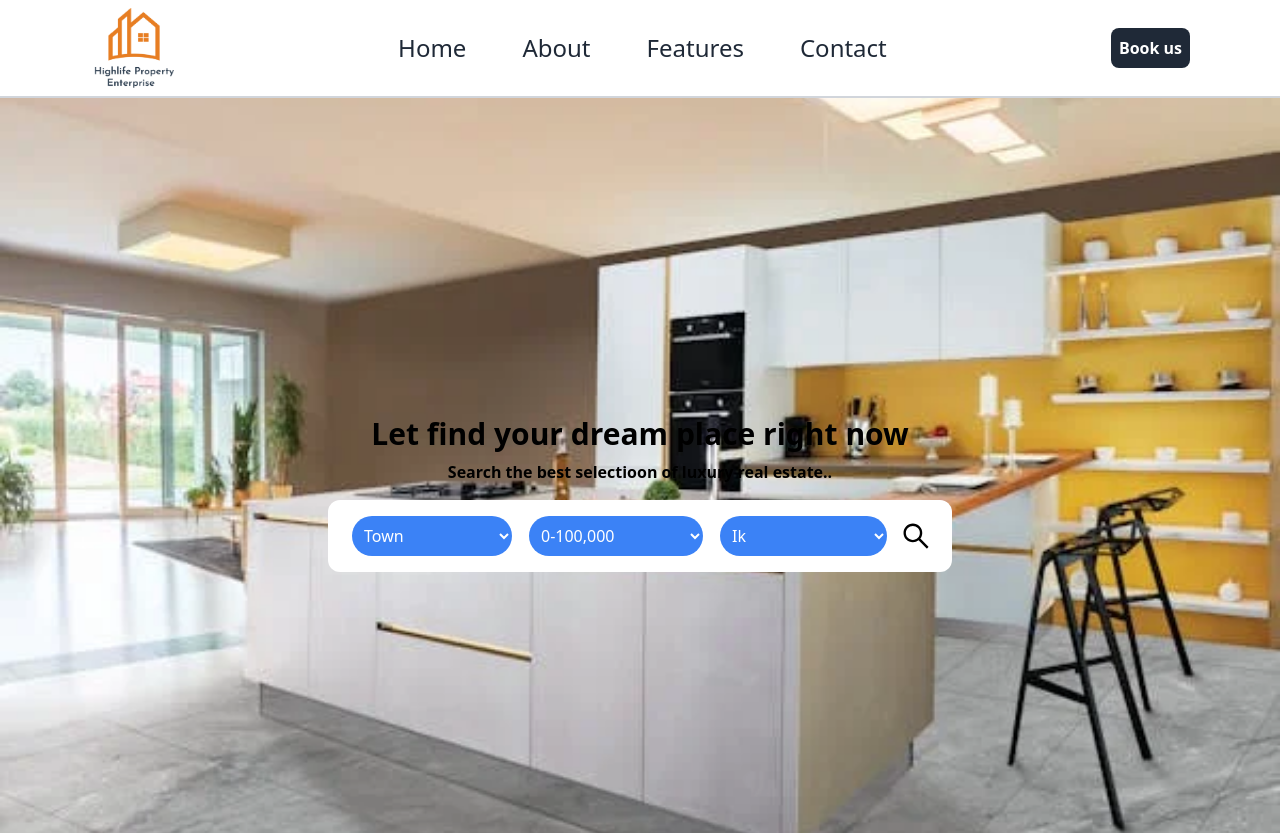
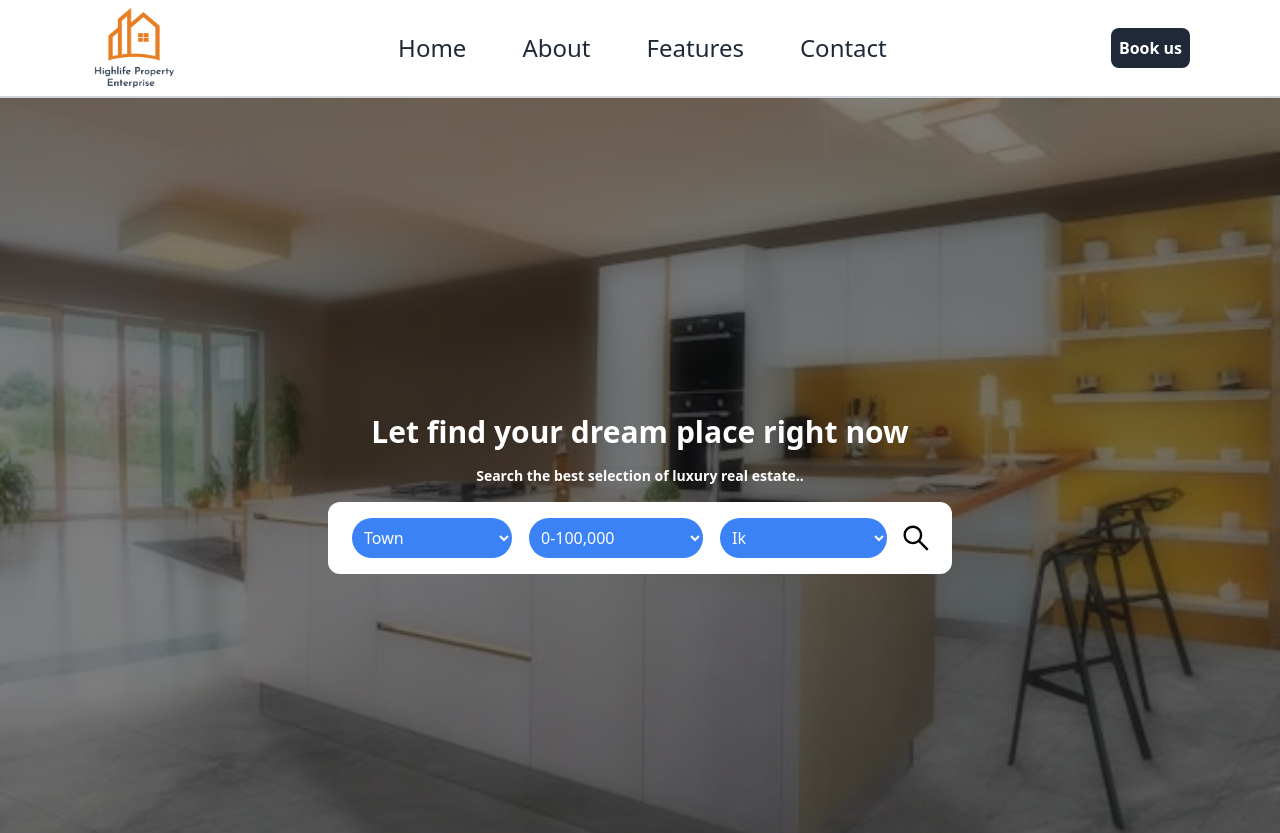
Before and after one commit to Umorenism/RealEstate, a React (Vite) app: page / in a window 1280 px wide. Shown: the top 833 px of the page. Built offline with nearby package versions, Linux system fonts and the light colour scheme.

Commit message:
updated file

```diff
--- a/package.json
+++ b/package.json
@@ -13,6 +13,8 @@
     "@formkit/auto-animate": "^0.8.1",
     "@types/redux": "^3.6.0",
     "axios": "^1.6.2",
+    "flowbite": "^2.5.1",
+    "flowbite-react": "^0.10.1",
     "framer-motion": "^11.3.21",
     "react": "^18.2.0",
     "react-dom": "^18.2.0",
--- a/src/component/Hero/Hero.tsx
+++ b/src/component/Hero/Hero.tsx
@@ -2,28 +2,28 @@ import { AiOutlineSearch } from "react-icons/ai";
 
 export const Hero = () => {
   return (
-    <div className="w-full h-screen bg-img p-4">
-      <div className="max-w-full flex-1 m-auto h-full flex flex-col items-center justify-center  w-full ">
-        {/* <div className=" border-2"> */}
-        <h1 className="text-black font-bold mb-2 text-3xl">
+    <div className="w-full h-screen bg-img p-4 relative">
+      <div className="absolute inset-0 bg-black opacity-50 backdrop-blur-md"></div>
+      <div className="relative z-10 max-w-full flex-1 m-auto h-full flex flex-col items-center justify-center w-full">
+        <h1 className="text-white font-bold mb-4 md:text-3xl  ">
           Let find your dream place right now
         </h1>
-        <p className="text-black font-bold mb-2">
-          Search the best selectioon of luxury real estate..
+        <p className="text-white text-sm font-semibold mb-2">
+          Search the best selection of luxury real estate..
         </p>
-        <div className="md:w-[50%] border-1 border-orange-500  p-4 rounded-xl flex justify-between items-center bg-white py-2  flex-col m-2 md:flex-row">
+        <div className="md:w-[50%] border-1 border-orange-500 p-4 rounded-xl flex justify-between items-center bg-white py-2 flex-col m-2 md:flex-row">
           <select
             // onChange={(e: any) => setType(e.target.value)}
-            className="h-[40px] min-w-[160px] max-w-[200px]  border-none bg-blue-500 rounded-full p-2 text-white m-2"
+            className="h-[40px] min-w-[160px] max-w-[200px] border-none bg-blue-500 rounded-full p-2 text-white m-2"
           >
             <option disabled>Select types</option>
             <option value="beach">Town</option>
             <option value="mountain">City</option>
-            <option value="villiage">Village</option>
+            <option value="village">Village</option>
           </select>
           <select
             // onChange={(e: any) => setPriceRange(e.target.value)}
-            className="h-[40px] min-w-[160px] max-w-[200px]  border-none bg-blue-500 rounded-full  p-2 text-white m-2"
+            className="h-[40px] min-w-[160px] max-w-[200px] border-none bg-blue-500 rounded-full p-2 text-white m-2"
           >
             <option disabled className="pr-2">
               Select price Range
@@ -36,7 +36,7 @@ export const Hero = () => {
           </select>
           <select
             // onChange={(e: any) => setContinent(e.target.value)}
-            className="h-[40px] min-w-[160px] max-w-[200px]  border-none bg-blue-500 rounded-full p-2 text-white m-2"
+            className="h-[40px] min-w-[160px] max-w-[200px] border-none bg-blue-500 rounded-full p-2 text-white m-2"
           >
             <option disabled>Select Continents</option>
             <option value="0">Ik</option>
@@ -46,8 +46,7 @@ export const Hero = () => {
             <option value="4">Ini</option>
           </select>
           <button>
-            {" "}
-            <AiOutlineSearch className="p-1 w-[40px] h-[40px] rounded-lg " />
+            <AiOutlineSearch className="p-1 w-[40px] h-[40px] rounded-lg" />
           </button>
         </div>
       </div>
--- a/tailwind.config.js
+++ b/tailwind.config.js
@@ -2,7 +2,10 @@
 export default {
   content: ["./index.html", "./src/**/*.{js,ts,jsx,tsx}"],
   theme: {
-    extend: {},
+    extend: {
+
+    },
   },
+
   plugins: [],
 };
```
Also changed, not shown: 1 other file (tests, documents, lock files or other folders).
